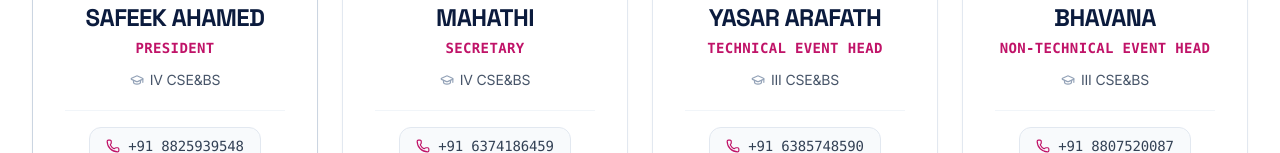
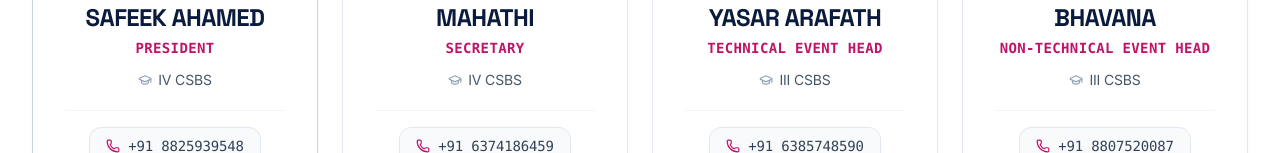
Before and after one commit to Yasar-Arafath24/SYNEXIA-website, a React (Vite) app: page /contact in a window 1280 px wide. Shown: the part 799-952 px from the top of the page. Built offline with nearby package versions, Linux system fonts and the light colour scheme.

Commit message:
dept name changed

```diff
--- a/src/data/coordinators.js
+++ b/src/data/coordinators.js
@@ -11,7 +11,7 @@ export const coordinators = {
     name: "SAFEEK AHAMED",
     role: "President",
     category: "Core Team",
-    year: "IV CSE&BS",
+    year: "IV CSBS",
     phone: "+91 8825939548",
     tel: "+918825939548",
     initials: "SA"
@@ -22,7 +22,7 @@ export const coordinators = {
     name: "MAHATHI",
     role: "Secretary",
     category: "Core Team",
-    year: "IV CSE&BS",
+    year: "IV CSBS",
     phone: "+91 6374186459",
     tel: "+916374186459",
     initials: "MA"
@@ -33,7 +33,7 @@ export const coordinators = {
     name: "YASAR ARAFATH",
     role: "Technical Event Head",
     category: "Event Heads",
-    year: "III CSE&BS",
+    year: "III CSBS",
     phone: "+91 6385748590",
     tel: "+916385748590",
     initials: "YA"
@@ -44,7 +44,7 @@ export const coordinators = {
     name: "BHAVANA",
     role: "Non-Technical Event Head",
     category: "Event Heads",
-    year: "III CSE&BS",
+    year: "III CSBS",
     phone: "+91 8807520087",
     tel: "+918807520087",
     initials: "BH"
@@ -55,7 +55,7 @@ export const coordinators = {
     name: "Mr. Venkateshwaran.G",
     role: "Staff Coordinator",
     designation: "Assistant Professor",
-    department: "CSE&BS",
+    department: "CSBS",
     category: "Faculty",
     phone: "+91 9865560442",
     tel: "+919865560442",
```
